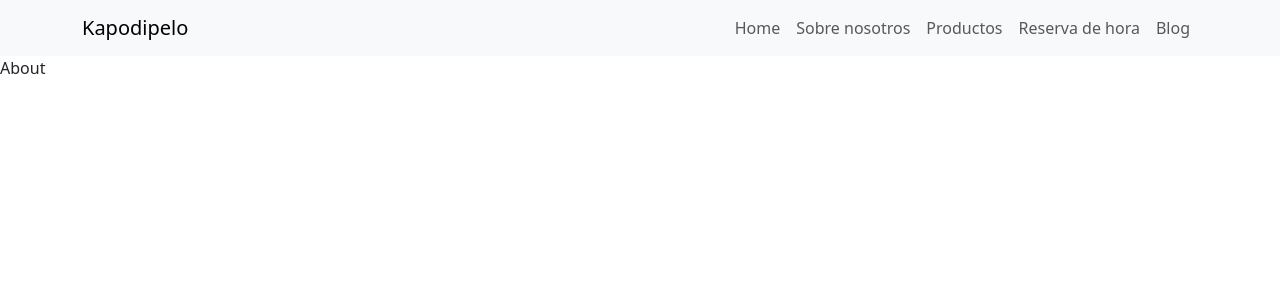
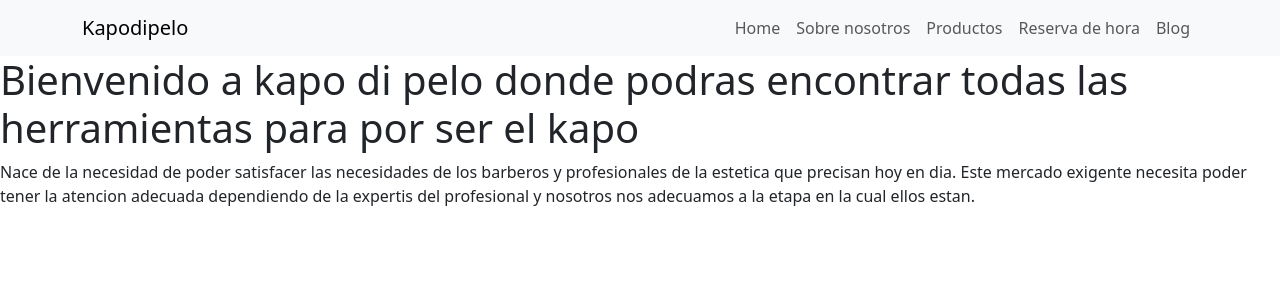
Before and after one commit to Sebamellam/proyecto4, a React (Vite) app: page /proyecto4/about in a window 1280 px wide. Shown: the top 300 px of the page. Built offline with nearby package versions, Linux system fonts and the light colour scheme.

Commit message:
se agregan componentes nuevos y se repara errores

```diff
--- /dev/null
+++ b/src/components/Productos.jsx
@@ -0,0 +1,25 @@
+import Button from 'react-bootstrap/Button';
+import Card from 'react-bootstrap/Card';
+import { Link } from 'react-router-dom';
+import data from '../data.json'
+
+export const Products = () => {
+  return (
+    <>
+      {
+        data.products.map(product => (
+          <Card key= {product.sku} style={{ width: '18rem' }}>
+            <img variant="top" src="" />
+            <Card.Body>
+              <Card.Title>{product.name}</Card.Title>
+              <Card.Text>{product.price}</Card.Text>
+              <Link to={`/proyecto4/product/${product.sku}`}>
+                <Button variant="primary">Detalle del producto</Button>
+              </Link>
+            </Card.Body>
+          </Card>
+        ))
+      }
+    </>
+  )
+}
--- a/src/routes/About.jsx
+++ b/src/routes/About.jsx
@@ -1,6 +1,12 @@
 
 export const About = () => {
   return (
-    <div>About</div>
+    <>
+      <h1>Bienvenido a kapo di pelo donde podras encontrar todas las herramientas para por ser el kapo </h1>
+   <p>Nace de la necesidad de poder satisfacer las necesidades de los barberos y profesionales de la estetica
+   que precisan hoy en dia. Este mercado exigente necesita poder tener la atencion adecuada dependiendo de la
+   expertis del profesional y nosotros nos adecuamos a la etapa en la cual ellos estan.
+   </p>
+    </>
   )
 }
--- a/src/routes/Agenda.jsx
+++ b/src/routes/Agenda.jsx
@@ -37,6 +37,7 @@ export const Agenda = () => {
 
   return (
     <>
+    <h1>Reserva de hora</h1>
       <input
         type='string'
         placeholder='Name'
--- a/src/routes/Blog.jsx
+++ b/src/routes/Blog.jsx
@@ -1,6 +1,7 @@
 
 export const Blog = () => {
   return (
-    <div>Blog</div>
+  <h1>Blog</h1>
+
   )
 }
--- a/src/routes/Home.jsx
+++ b/src/routes/Home.jsx
@@ -1,6 +1,12 @@
+import { Jumbotron } from "../components/Jumbotron"
+import { Products } from "../components/Productos"
 
 export const Home = () => {
   return (
-    <div>Home</div>
+    <>
+     <Jumbotron/>
+    <Products/>
+    </>
+
   )
 }
```
